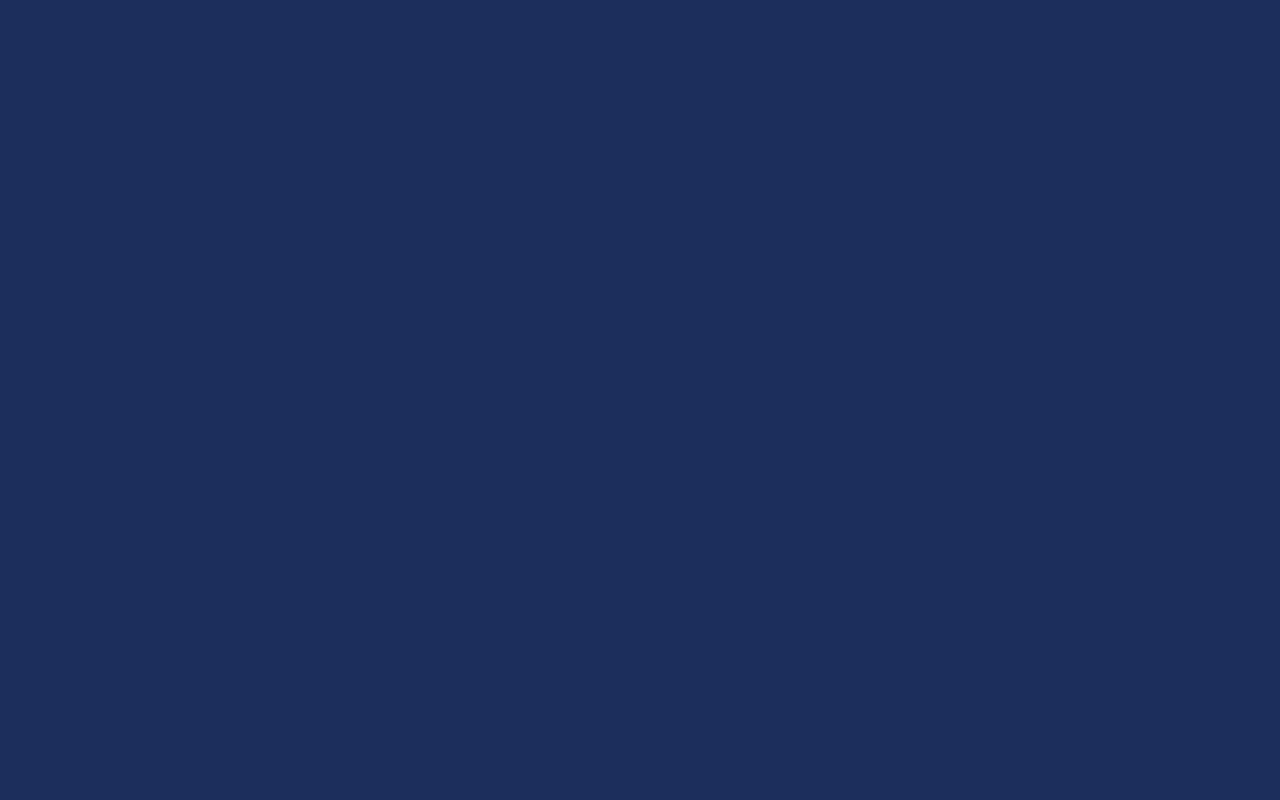
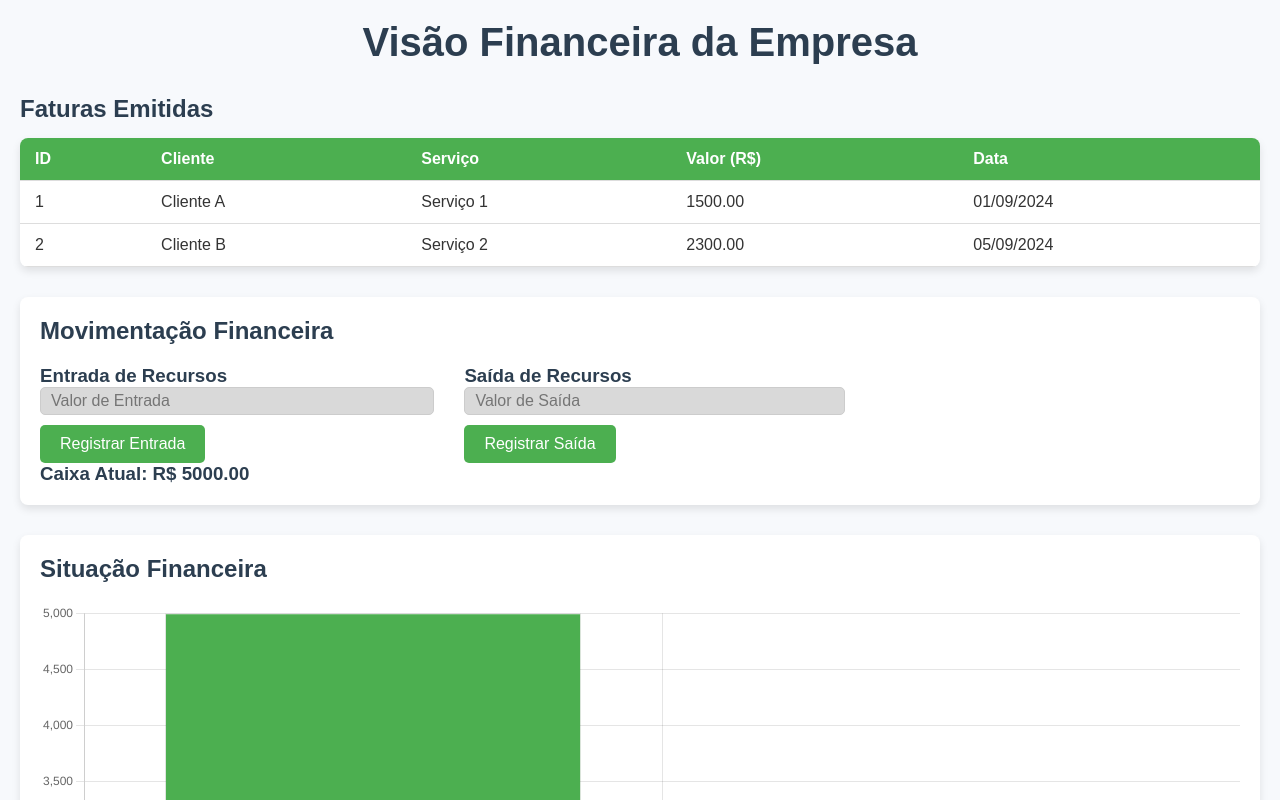
Before and after one commit to anatimoteo/ReparaTech, a Vue app: page /financeiro in a window 1280 px wide. Before the commit this address had no page. Shown: the top 800 px of the page. Built offline with nearby package versions, Linux system fonts and the light colour scheme; a web font is replaced by a local one.

Commit message:
Criação: Página Financeiro

```diff
--- a/src/components/LayoutComponent.vue
+++ b/src/components/LayoutComponent.vue
@@ -25,6 +25,7 @@ onMounted(() => {
       <RouterLink to="/clients">Clientes</RouterLink>
       <RouterLink to="/services">Serviços</RouterLink>
       <RouterLink to="/pecas">Peças</RouterLink>
+      <RouterLink to="/financeiro">Financeiro</RouterLink>
       <RouterLink to="/login">Sair</RouterLink>
     </nav>
 
--- a/src/router/index.js
+++ b/src/router/index.js
@@ -4,6 +4,7 @@ import HomePage from '../views/HomePage.vue'
 import ServicesPage from '../views/ServicesPage.vue'
 import ClientsPage from '../views/ClientsPage.vue'
 import PecasPage from '../views/PecasPage.vue'
+import FinanceiroPage from '../views/FinanceiroPage.vue'
 
 
 const router = createRouter({
@@ -37,6 +38,12 @@ const router = createRouter({
       name: 'pecas',
       component: PecasPage
     },
+    {
+      path: '/financeiro',
+      name: 'financeiro',
+      component: FinanceiroPage
+    },
+
 
     {
       path: '/about',
--- /dev/null
+++ b/src/views/FinanceiroPage.vue
@@ -0,0 +1,227 @@
+<script setup>
+import LayoutComponent from '@/components/LayoutComponent.vue';
+import { ref, onMounted } from 'vue'
+import { Chart } from 'chart.js'
+
+const faturas = ref([
+  { id: 1, cliente: 'Cliente A', servico: 'Serviço 1', valor: 1500.00, data: '01/09/2024' },
+  { id: 2, cliente: 'Cliente B', servico: 'Serviço 2', valor: 2300.00, data: '05/09/2024' },
+  // Adicione mais faturas conforme necessário
+])
+
+const entradaValor = ref('')
+const saidaValor = ref('')
+const caixaAtual = ref(5000.00) // Exemplo de valor inicial no caixa
+
+const registrarEntrada = () => {
+  if (entradaValor.value) {
+    caixaAtual.value += parseFloat(entradaValor.value)
+    entradaValor.value = ''
+  }
+}
+
+const registrarSaida = () => {
+  if (saidaValor.value) {
+    caixaAtual.value -= parseFloat(saidaValor.value)
+    saidaValor.value = ''
+  }
+}
+
+onMounted(() => {
+  // Gráfico de receitas e despesas usando Chart.js
+  const ctx = document.getElementById('financeChart')
+  new Chart(ctx, {
+    type: 'bar',
+    data: {
+      labels: ['Receitas', 'Despesas'],
+      datasets: [{
+        label: 'Situação Financeira',
+        data: [caixaAtual.value, 1000], // Exemplo de dados de receitas e despesas
+        backgroundColor: ['#4CAF50', '#F44336'], // Verde para receitas, vermelho para despesas
+        borderWidth: 1
+      }]
+    },
+    options: {
+      responsive: true,
+      plugins: {
+        legend: {
+          display: false
+        }
+      }
+    }
+  })
+})
+</script>
+
+<template>
+  <div class="financeiro">
+    <header class="header">
+      <h1>Visão Financeira da Empresa</h1>
+    </header>
+
+    <section class="faturas">
+      <h2>Faturas Emitidas</h2>
+      <table>
+        <thead>
+          <tr>
+            <th>ID</th>
+            <th>Cliente</th>
+            <th>Serviço</th>
+            <th>Valor (R$)</th>
+            <th>Data</th>
+          </tr>
+        </thead>
+        <tbody>
+          <tr v-for="fatura in faturas" :key="fatura.id">
+            <td>{{ fatura.id }}</td>
+            <td>{{ fatura.cliente }}</td>
+            <td>{{ fatura.servico }}</td>
+            <td>{{ fatura.valor.toFixed(2) }}</td>
+            <td>{{ fatura.data }}</td>
+          </tr>
+        </tbody>
+      </table>
+    </section>
+
+    <section class="movimentacao">
+      <div class="caixa">
+        <h2>Movimentação Financeira</h2>
+        <div class="caixa-content">
+          <div>
+            <h3>Entrada de Recursos</h3>
+            <input v-model="entradaValor" placeholder="Valor de Entrada" type="number" />
+            <button @click="registrarEntrada">Registrar Entrada</button>
+          </div>
+
+          <div>
+            <h3>Saída de Recursos</h3>
+            <input v-model="saidaValor" placeholder="Valor de Saída" type="number" />
+            <button @click="registrarSaida">Registrar Saída</button>
+          </div>
+        </div>
+
+        <h3>Caixa Atual: R$ {{ caixaAtual.toFixed(2) }}</h3>
+      </div>
+    </section>
+
+    <section class="grafico">
+      <h2>Situação Financeira</h2>
+      <canvas id="financeChart"></canvas>
+    </section>
+  </div>
+</template>
+
+<style scoped>
+.financeiro {
+  padding: 20px;
+  background-color: #f7f9fc;
+}
+
+.header {
+  text-align: center;
+  margin-bottom: 30px;
+}
+
+.header h1 {
+  color: #2C3E50;
+  font-size: 2.5rem;
+  font-weight: bold;
+}
+
+.faturas {
+  margin-bottom: 30px;
+}
+
+.faturas h2 {
+  margin-bottom: 15px;
+  color: #2C3E50;
+}
+
+table {
+  width: 100%;
+  border-collapse: collapse;
+  background-color: #fff;
+  border-radius: 8px;
+  overflow: hidden;
+  box-shadow: 0 4px 8px rgba(0, 0, 0, 0.1);
+}
+
+table th, table td {
+  padding: 12px 15px;
+  text-align: left;
+  border-bottom: 1px solid #ddd;
+}
+
+table th {
+  background-color: #4CAF50;
+  color: #fff;
+}
+
+table td {
+  color: #333;
+}
+
+.movimentacao {
+  margin-bottom: 30px;
+  background-color: #fff;
+  padding: 20px;
+  border-radius: 8px;
+  box-shadow: 0 4px 8px rgba(0, 0, 0, 0.1);
+}
+
+.movimentacao h2 {
+  margin-bottom: 20px;
+  color: #2C3E50;
+}
+
+.caixa-content {
+  display: flex;
+  gap: 30px;
+}
+
+input {
+  padding: 10px;
+  border: 1px solid #ccc;
+  border-radius: 5px;
+  font-size: 16px;
+  width: 100%;
+  box-sizing: border-box;
+}
+
+button {
+  margin-top: 10px;
+  padding: 10px 20px;
+  background-color: #4CAF50;
+  color: white;
+  border: none;
+  border-radius: 5px;
+  cursor: pointer;
+  font-size: 16px;
+}
+
+button:hover {
+  background-color: #45a049;
+}
+
+.caixa h3 {
+  color: #2C3E50;
+  font-weight: bold;
+}
+
+.grafico {
+  background-color: #fff;
+  padding: 20px;
+  border-radius: 8px;
+  box-shadow: 0 4px 8px rgba(0, 0, 0, 0.1);
+}
+
+.grafico h2 {
+  margin-bottom: 20px;
+  color: #2C3E50;
+}
+
+canvas {
+  max-width: 100%;
+  height: auto;
+}
+</style>
```
